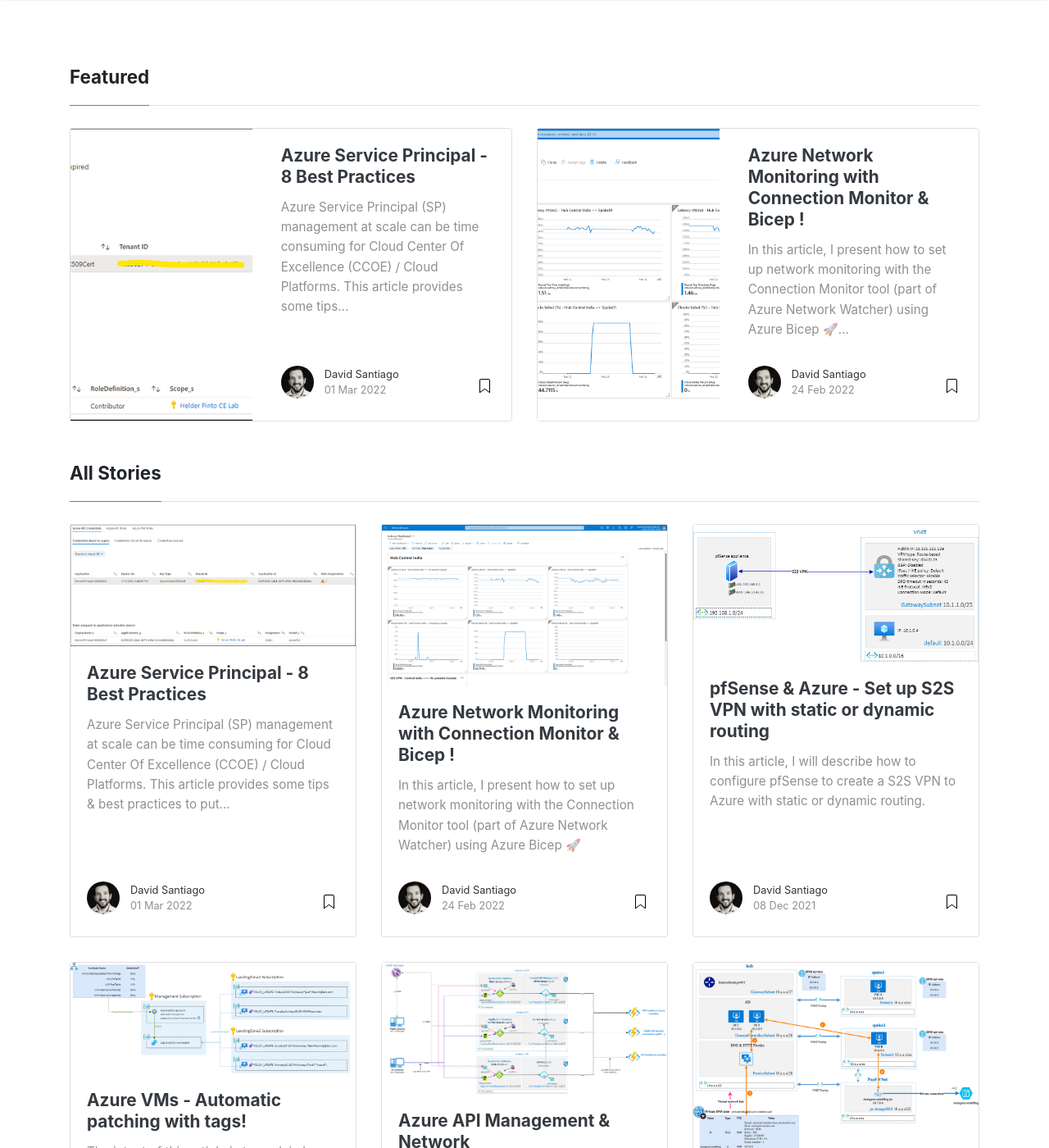
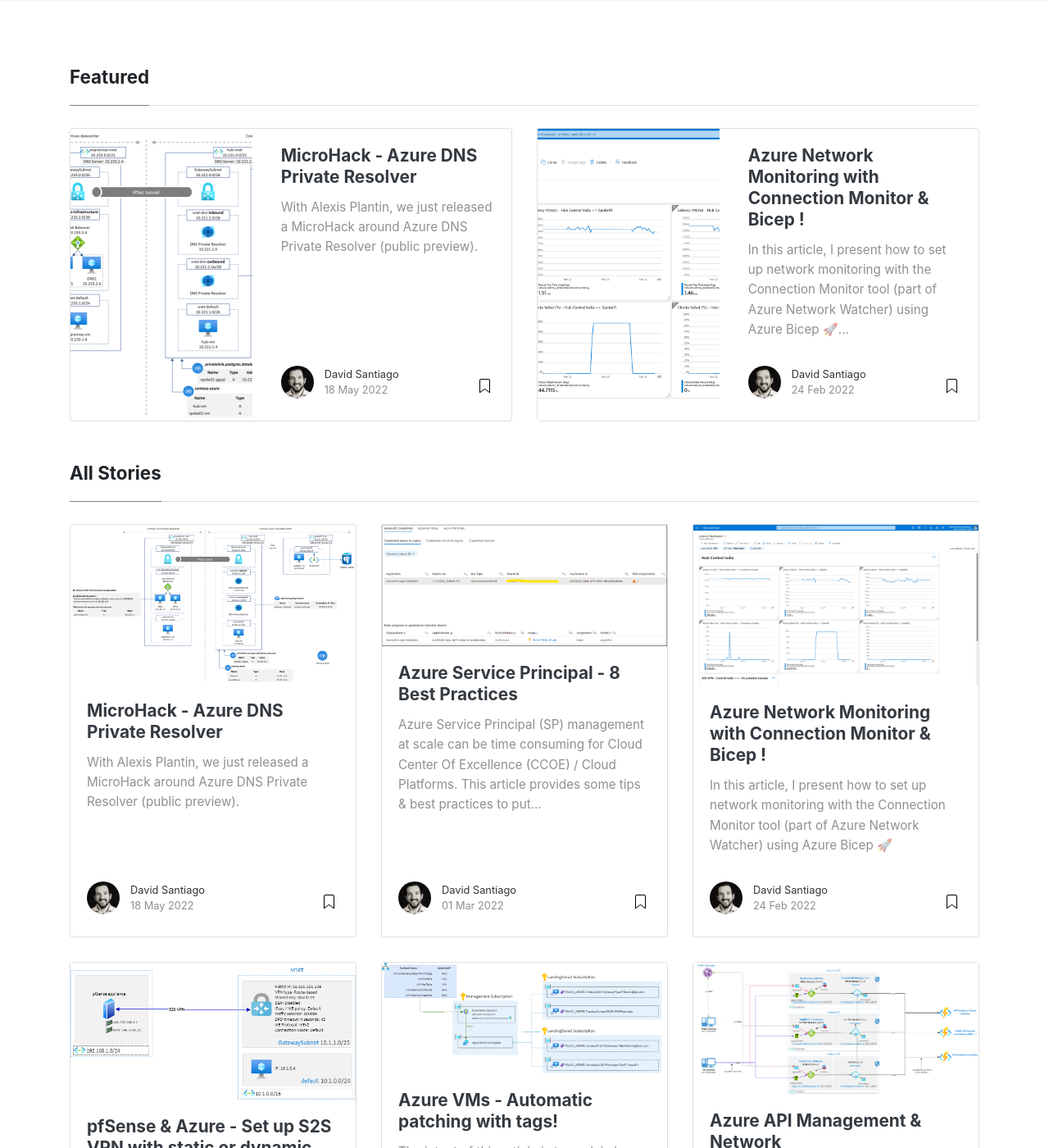
Before and after one commit to davidsntg/dawlysd.github.com, a Jekyll site: the page built from index.html, in a window 1280 px wide and 1400 px high. Shown: the whole window at 82% size. Built offline with Jekyll 4.4.1, drawn with Linux system fonts in a browser that asks for light colours; nearby versions of some CDN libraries; the list of posts is cut into pages by our own code; some of the changed text lies outside the part shown.

Commit message:
azure dns private resolver article added

```diff
--- /dev/null
+++ b/_posts/2022-05-18-microhack-azure-dns-private-resolver.md
@@ -0,0 +1,16 @@
+---
+layout: post
+title:  "MicroHack - Azure DNS Private Resolver"
+author: davidsantiago
+categories: [ azure, network, dns ]
+image: assets/images/dns-private-resolver.png
+featured: true
+---
+
+With [Alexis Plantin](https://alexisplantin.fr/), we just released a [MicroHack](https://github.com/dawlysd/azure-dns-private-resolver-microhack) around [Azure DNS Private Resolver](https://docs.microsoft.com/en-us/azure/dns/dns-private-resolver-overview) (public preview).
+
+The MicroHack is available on GitHub: [https://github.com/dawlysd/azure-dns-private-resolver-microhack](https://github.com/dawlysd/azure-dns-private-resolver-microhack). We share several possible architectures around this new service and you can deploy them very quickly to practice.
+
+Before playing with the MicroHack, I recommend to read the blog post from Alexis to better understand all main Azure DNS components: [https://alexisplantin.fr/dns-private-resolver/](https://alexisplantin.fr/dns-private-resolver/).
+
+Have fun!
```
Also changed, not shown: _posts/2022-03-01-service-principal-8-best-practices.md (+1 -2 lines), assets/images/dns-private-resolver.png (added).
